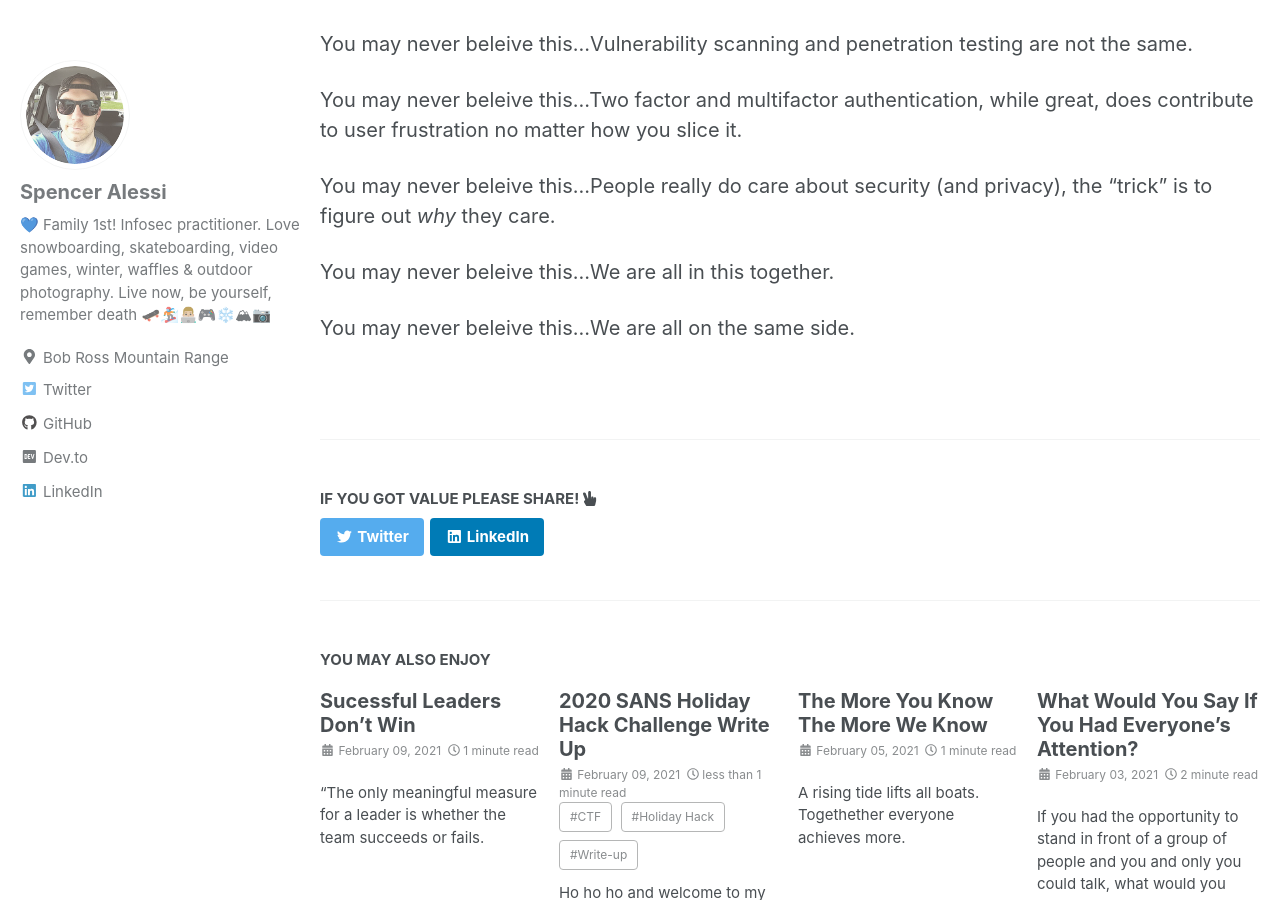
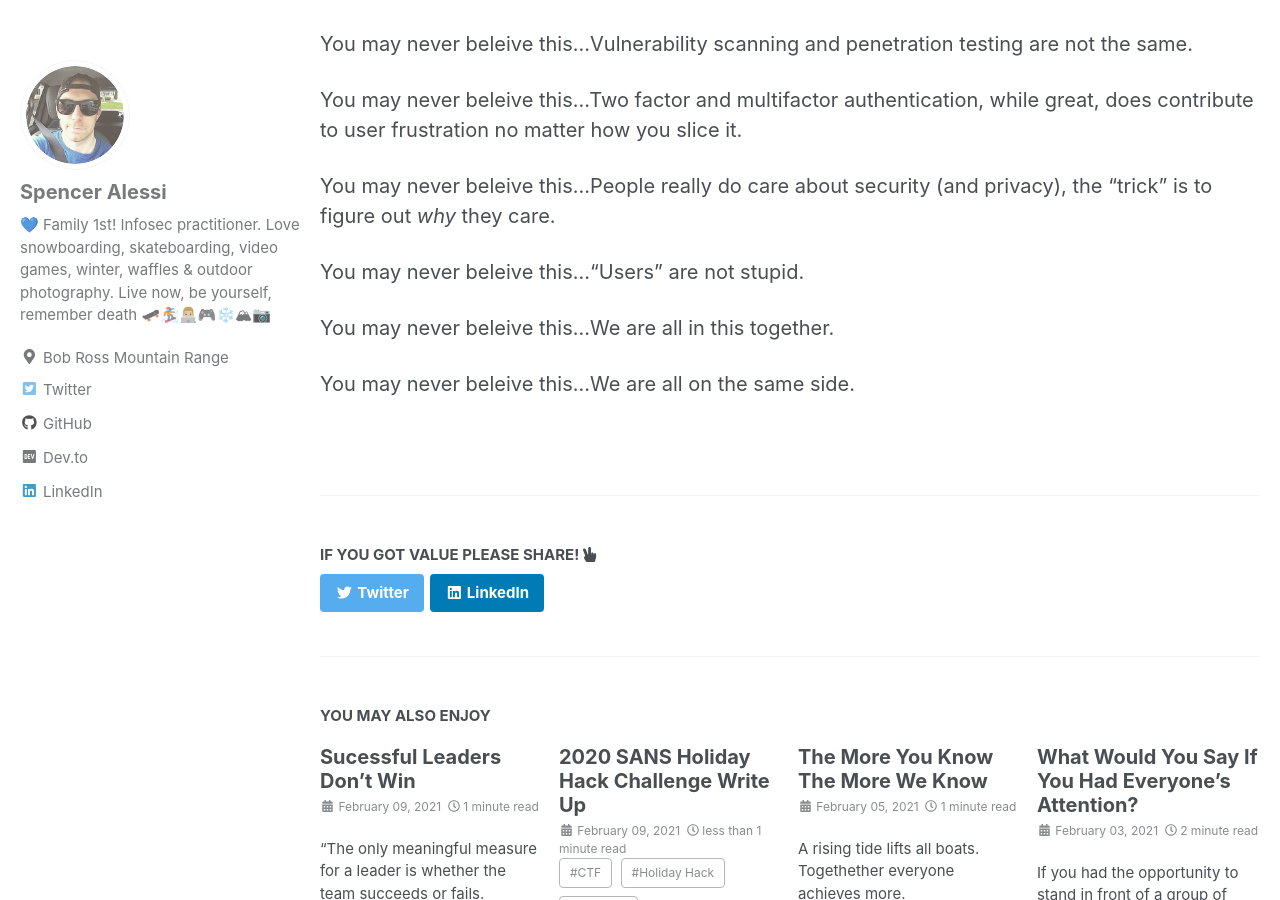
Before and after one commit to techspence/techspence.github.io, a Jekyll site: the page built from _posts/2021-02-11-You-May-Never-Believe-This-Infosec-Style.md, in a window 1280 px wide and 900 px high, scrolled down 777 px. Built offline with Jekyll 4.4.1, drawn with Linux system fonts in a browser that asks for light colours; cached includes are drawn as plain includes.

Commit message:
added 1 sentence

```diff
--- a/_posts/2021-02-11-You-May-Never-Believe-This-Infosec-Style.md
+++ b/_posts/2021-02-11-You-May-Never-Believe-This-Infosec-Style.md
@@ -28,6 +28,8 @@ You may never beleive this...Two factor and multifactor authentication, while gr
 
 You may never beleive this...People really do care about security (and privacy), the "trick" is to figure out _why_ they care.
 
+You may never beleive this..."Users" are not stupid.
+
 You may never beleive this...We are all in this together.
 
 You may never beleive this...We are all on the same side.
```
